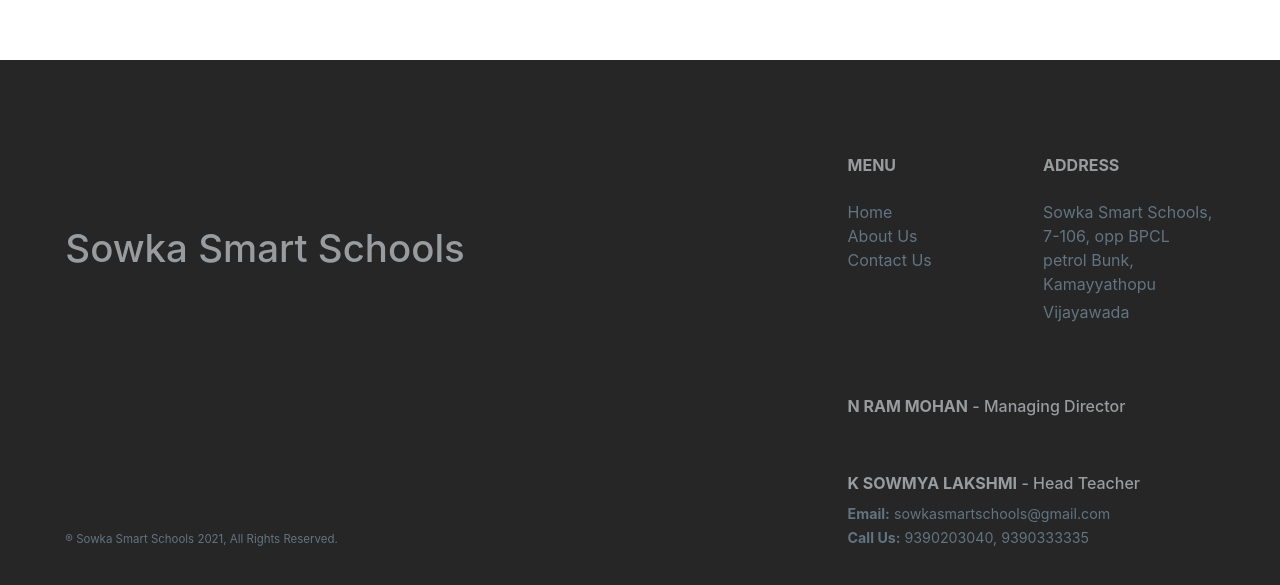
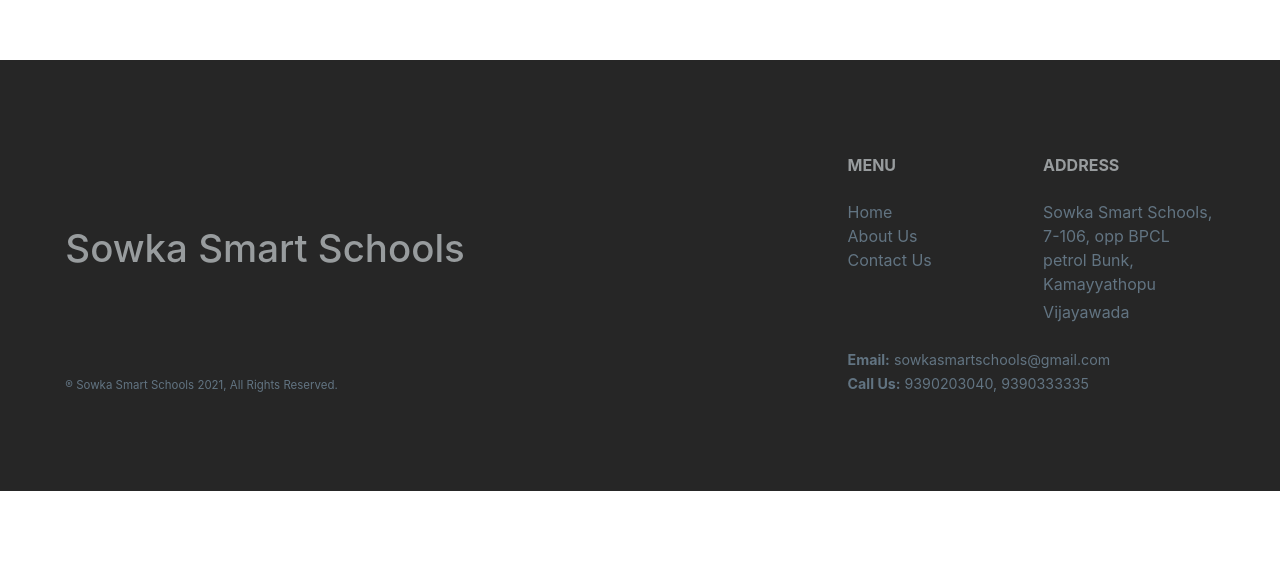
Before and after one commit to sowkasmartschools/sowkasmartschools.github.io, a React (Create React App) app: page /business in a window 1280 px wide. Shown: the part 807-1392 px from the top of the page. After the commit the page ends 1298 px from the top, so only its background shows below. Built offline with nearby package versions, Linux system fonts and the light colour scheme.

Commit message:
footer addition4

```diff
--- a/src/components/Footer_SSS.js
+++ b/src/components/Footer_SSS.js
@@ -32,8 +32,6 @@
                     <p class="social text-muted mb-0 pb-0 bold-text"> <span class="mx-2"><i class="fa fa-facebook" aria-hidden="true"></i></span> <span class="mx-2"><i class="fa fa-linkedin-square" aria-hidden="true"></i></span> <span class="mx-2"><i class="fa fa-twitter" aria-hidden="true"></i></span> <span class="mx-2"><i class="fa fa-instagram" aria-hidden="true"></i></span> </p><small class="rights"><span>&#174;</span> Sowka Smart Schools 2021, All Rights Reserved.</small>
                 </div>
                 <div class="col-xl-4 col-md-4 col-sm-4 col-auto order-1 align-self-end ">
-                <h6 class="mt-55 mt-2 text-muted bold-text"><b>N RAM MOHAN</b>&nbsp;-&nbsp;Managing Director</h6>
-                <h6 class="mt-55 mt-2 text-muted bold-text"><b>K SOWMYA LAKSHMI</b>&nbsp;-&nbsp;Head Teacher</h6>
                     <small>
                         <span><i class="fa fa-envelope" aria-hidden="true"></i></span>
                         <b>Email:</b>&nbsp;<a style={{color: '#627482'}} href="mailto:sowkasmartschools@gmail.com">sowkasmartschools@gmail.com</a>
```
